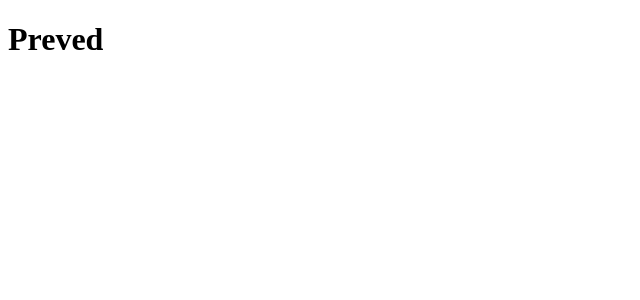
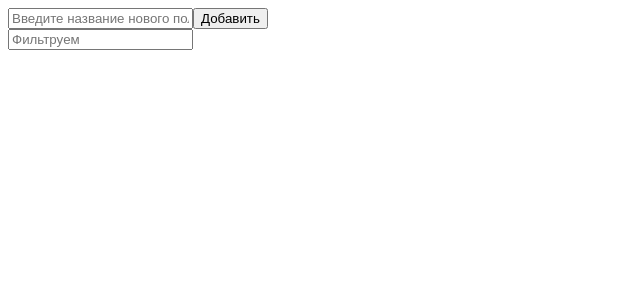
Before and after one commit to el-mariachi/ReactTS-template, a React app: page / in a window 1280 px wide. Shown: the top 300 px of the page, without its empty margins (0-640 px from the left). Built offline with nearby package versions, Linux system fonts and the light colour scheme.

Commit message:
feat: Implement TODO app

```diff
--- a/src/App.ts
+++ /dev/null
@@ -1,11 +0,0 @@
-import React from 'react';
-
-const App = () => {
-  return React.createElement(
-    'div',
-    { id: 'important' },
-    React.createElement('h1', {}, 'Preved')
-  );
-};
-
-export { App };
--- /dev/null
+++ b/src/App.tsx
@@ -0,0 +1,10 @@
+import React from 'react';
+import { Todos } from './components/Todos';
+
+const App = () => {
+  return (
+    <Todos />
+  );
+};
+
+export { App };
--- /dev/null
+++ b/src/components/Button.tsx
@@ -0,0 +1,7 @@
+import { FC } from "react"
+
+export const Button: FC<any> = ({onClick, children}) => (
+    <button onClick={onClick}>
+        {children}
+    </button>
+);
--- /dev/null
+++ b/src/components/Imput.tsx
@@ -0,0 +1,5 @@
+import { FC } from "react"
+
+export const Input: FC<any> = ({onChange, value, placeholder}) => (
+    <input onChange={onChange} value={value} placeholder={placeholder}/>
+);
--- /dev/null
+++ b/src/components/Todos.tsx
@@ -0,0 +1,69 @@
+import React, { FC, useCallback, useState } from 'react';
+import { Button } from './Button';
+import { Input } from './Imput';
+
+type Todo = {
+    title: string;
+    id: number;
+}
+
+const Todos: FC = () => {
+  const [text, setText] = useState<string>('');
+  const [filterText, setFilterText] = useState<string>('');
+  const [todos, setTodos] = useState<Todo[]>([]);
+
+  const handleChangeAddElementInput = (
+    event: React.ChangeEvent<HTMLInputElement>
+  ) => {
+    setText(event.target.value);
+  };
+
+  const handleFilter = (event: React.ChangeEvent<HTMLInputElement>) => {
+      setFilterText(event.target.value);
+  };
+
+  const handleAdd = () => {
+      setTodos([...todos, {title: text, id: todos.length + 1}])
+  };
+
+  const handleRemove = (id: number) => {
+      setTodos(todos.filter((todo) => todo.id !== id));
+  };
+
+  return (
+    <div>
+      <Input
+        customField="str"
+        value={text}
+        placeholder="Введите название нового поля"
+        onChange={handleChangeAddElementInput}
+      />
+      <Button onClick={handleAdd}>Добавить</Button>
+
+      <div>
+        <Input
+          customField="filter"
+          placeholder="Фильтруем"
+          onChange={handleFilter}
+        />
+
+        <ul>
+            {
+                todos
+                    .filter((item: Todo) => item.title.includes(filterText))
+                    .map(({title, id}) => (
+                        <li key={id}>
+                            <span>{title} ({id})</span>
+                            <Button onClick={() => handleRemove(id)}>
+                                Удалить
+                            </Button>
+                        </li>
+                    ))
+            }
+        </ul>
+      </div>
+    </div>
+  );
+};
+
+export {Todos};
--- a/tsconfig.json
+++ b/tsconfig.json
@@ -4,15 +4,15 @@
 
     /* Basic Options */
     // "incremental": true,                         /* Enable incremental compilation */
-    "target": "es5",                                /* Specify ECMAScript target version: 'ES3' (default), 'ES5', 'ES2015', 'ES2016', 'ES2017', 'ES2018', 'ES2019', 'ES2020', or 'ESNEXT'. */
+    "target": "ES2020",                                /* Specify ECMAScript target version: 'ES3' (default), 'ES5', 'ES2015', 'ES2016', 'ES2017', 'ES2018', 'ES2019', 'ES2020', or 'ESNEXT'. */
     "module": "commonjs",                           /* Specify module code generation: 'none', 'commonjs', 'amd', 'system', 'umd', 'es2015', 'es2020', or 'ESNext'. */
     // "lib": [],                                   /* Specify library files to be included in the compilation. */
-    // "allowJs": true,                             /* Allow javascript files to be compiled. */
+    "allowJs": true,                             /* Allow javascript files to be compiled. */
     // "checkJs": true,                             /* Report errors in .js files. */
     "jsx": "react-jsx",                           /* Specify JSX code generation: 'preserve', 'react-native', 'react', 'react-jsx' or 'react-jsxdev'. */
     // "declaration": true,                         /* Generates corresponding '.d.ts' file. */
     // "declarationMap": true,                      /* Generates a sourcemap for each corresponding '.d.ts' file. */
-    // "sourceMap": true,                           /* Generates corresponding '.map' file. */
+    "sourceMap": true,                           /* Generates corresponding '.map' file. */
     // "outFile": "./",                             /* Concatenate and emit output to single file. */
     // "outDir": "./",                              /* Redirect output structure to the directory. */
     // "rootDir": "./",                             /* Specify the root directory of input files. Use to control the output directory structure with --outDir. */
--- a/webpack.config.js
+++ b/webpack.config.js
@@ -8,7 +8,7 @@ module.exports = {
     module: {
         rules: [
             {
-                test: /\.ts$/i,
+                test: /\.tsx?$/i,
                 exclude: /node_modules/,
                 loader: 'ts-loader',
             },
```
